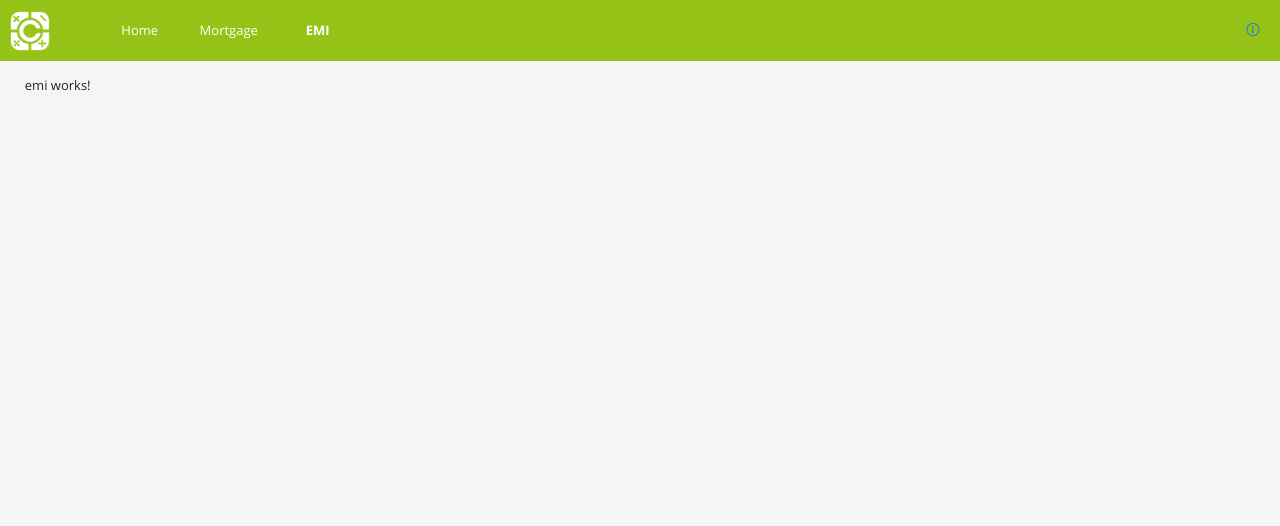
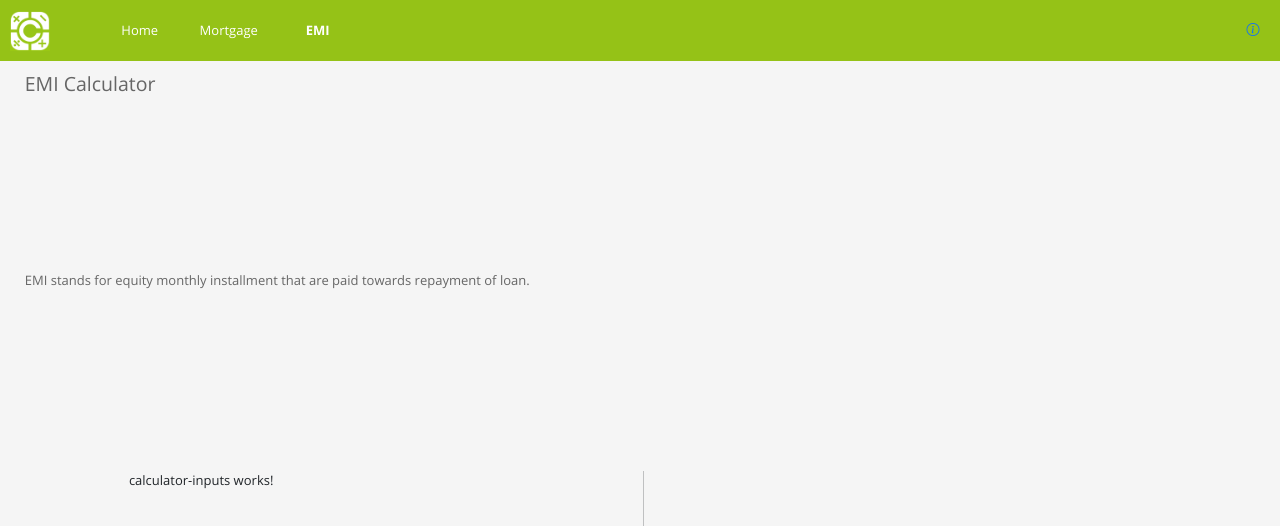
Before and after one commit to kumargandhi/computus, an Angular app: page /#/emi in a window 1280 px wide. Shown: the top 526 px of the page. Built offline with nearby package versions, Linux system fonts and the light colour scheme.

Commit message:
Added inputs component to emi calculator

```diff
--- a/src/app/app.module.ts
+++ b/src/app/app.module.ts
@@ -14,6 +14,7 @@ import { CalculatorResultsComponent } from './mortgage/calculator-results/calcul
 import { EmiComponent } from './emi/emi.component';
 import { NumberFormatterPipe } from './commom/pipes/number-formatter.pipe';
 import { InfoComponent } from './commom/components/info/info.component';
+import { EMICalculatorInputsComponent } from './emi/calculator-inputs/emi-calculator-inputs.component';
 
 @NgModule({
     declarations: [
@@ -25,6 +26,7 @@ import { InfoComponent } from './commom/components/info/info.component';
         CalculatorInputsComponent,
         CalculatorResultsComponent,
         EmiComponent,
+        EMICalculatorInputsComponent,
         InfoComponent,
     ],
     imports: [
--- /dev/null
+++ b/src/app/emi/calculator-inputs/emi-calculator-inputs.component.html
@@ -0,0 +1 @@
+<p>calculator-inputs works!</p>
--- /dev/null
+++ b/src/app/emi/calculator-inputs/emi-calculator-inputs.component.scss
@@ -0,0 +1,9 @@
+$container-height: 90%;
+
+.results-container {
+  height: $container-height;
+  overflow: scroll;
+}
+.vr {
+  height: $container-height;
+}
--- /dev/null
+++ b/src/app/emi/calculator-inputs/emi-calculator-inputs.component.ts
@@ -0,0 +1,12 @@
+import { Component, OnInit } from '@angular/core';
+
+@Component({
+    selector: 'app-emi-calculator-inputs',
+    templateUrl: './emi-calculator-inputs.component.html',
+    styleUrls: ['./emi-calculator-inputs.component.scss'],
+})
+export class EMICalculatorInputsComponent implements OnInit {
+    constructor() {}
+
+    ngOnInit(): void {}
+}
--- a/src/app/emi/emi.component.html
+++ b/src/app/emi/emi.component.html
@@ -1,3 +1,13 @@
 <div class="row pt-6" id="page-container">
-    <p>emi works!</p>
+    <h4 id="page-title">{{ title }}</h4>
+    <p id="page-desc">
+        EMI stands for equity monthly installment that are paid towards repayment of loan.
+    </p>
+    <div class="col-md-1"></div>
+    <div class="col-md-5">
+        <app-emi-calculator-inputs></app-emi-calculator-inputs>
+    </div>
+    <div class="vr mx-1 px-0"></div>
+    <div class="col-md-5 results-container"></div>
+    <div class="col-md-1"></div>
 </div>
--- a/src/app/emi/emi.component.ts
+++ b/src/app/emi/emi.component.ts
@@ -1,4 +1,4 @@
-import { Component, OnInit } from '@angular/core';
+import {Component, Input, OnInit} from "@angular/core";
 
 @Component({
     selector: 'app-emi',
@@ -6,6 +6,9 @@ import { Component, OnInit } from '@angular/core';
     styleUrls: ['./emi.component.scss'],
 })
 export class EmiComponent implements OnInit {
+
+    @Input() title = 'EMI Calculator';
+
     constructor() {}
 
     ngOnInit(): void {}
```
Also changed, not shown: 1 other file (tests, documents, lock files or other folders).
